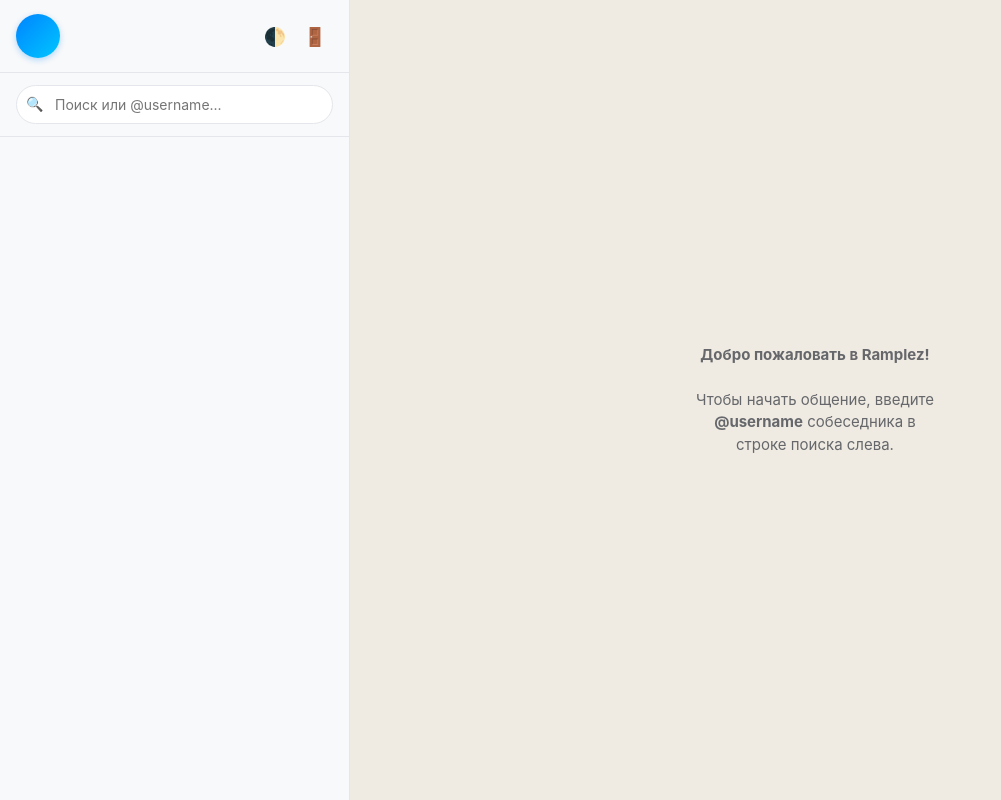
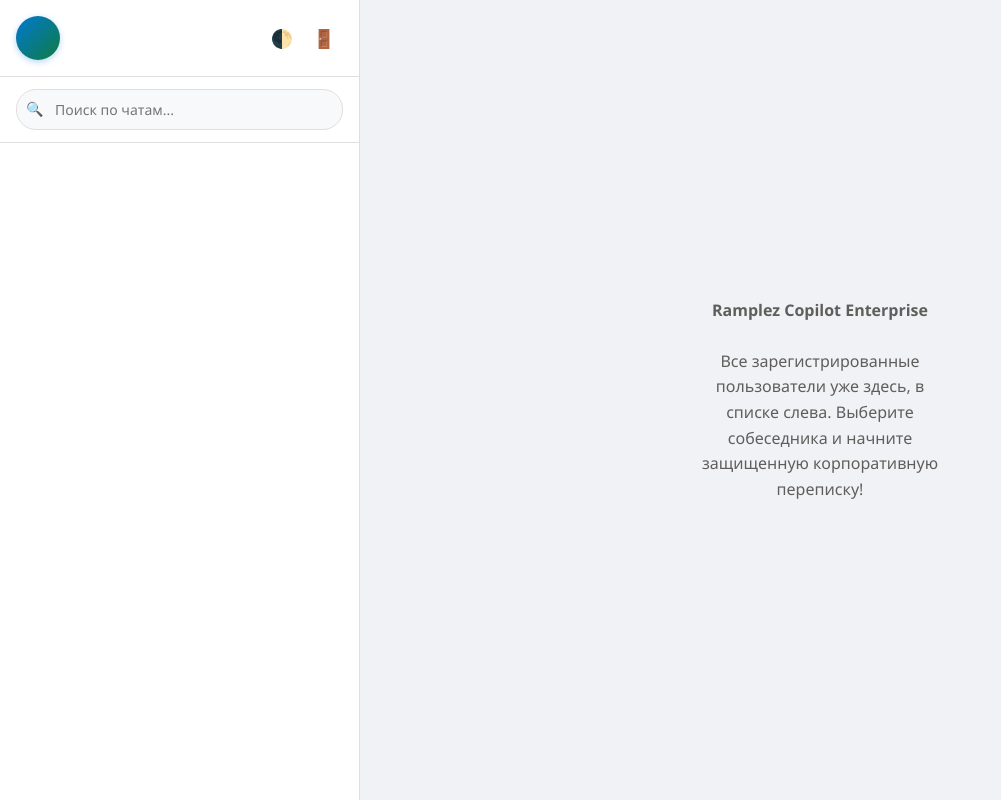
Before and after one commit to d10684473-lang/my-mssngr, a Flask app: template templates/chat.html in a window 1280 px wide. Shown: the whole page, without its empty margins (0-1001 px from the left). Run offline with Flask 3, Linux system fonts and the light colour scheme; the template is opened without the code that fills it, so the values that code supplies are empty; some libraries are stand-ins or nearby versions.

Commit message:
Update chat.html

```diff
--- a/templates/chat.html
+++ b/templates/chat.html
@@ -4,60 +4,60 @@
 <head>
 <meta charset="UTF-8">
 <meta name="viewport" content="width=device-width, initial-scale=1.0">
-<title>Ramplez — Мессенджер</title>
+<title>Ramplez Copilot Enterprise X — Microsoft Edition</title>
 <style>
   :root {
-    --bg: #ffffff;
-    --sidebar: #f8f9fa;
-    --chat-bg: #efeae2;
-    --border: #e4e6eb;
-    --text: #050505;
-    --muted: #65676b;
-    --hover: #f2f2f2;
-    --active: #0084ff;
+    --bg: #f8f9fa;
+    --sidebar: #ffffff;
+    --chat-bg: #f0f2f5;
+    --border: #e1dfdd;
+    --text: #242424;
+    --muted: #605e5c;
+    --hover: #f3f2f1;
+    --active: #0078d4;
     --active-text: #ffffff;
-    --my-msg: #d9fdd3;
-    --my-text: #111111;
+    --my-msg: #0078d4;
+    --my-text: #ffffff;
     --other-msg: #ffffff;
-    --other-text: #111111;
+    --other-text: #242424;
     --card: #ffffff;
-    --shadow: 0 4px 12px rgba(0, 0, 0, 0.05);
+    --shadow: 0 6.4px 14.4px rgba(0, 0, 0, 0.08), 0 1.2px 3.6px rgba(0, 0, 0, 0.05);
   }
   body.dark {
-    --bg: #17212b;
-    --sidebar: #17212b;
-    --chat-bg: #0e1621;
-    --border: #242f3d;
-    --text: #f5f5f5;
-    --muted: #7f91a4;
-    --hover: #202b36;
-    --active: #2b5278;
+    --bg: #11100f;
+    --sidebar: #1f1f1f;
+    --chat-bg: #141414;
+    --border: #292827;
+    --text: #f3f2f1;
+    --muted: #a19f9d;
+    --hover: #2d2d2c;
+    --active: #2f80ed;
     --active-text: #ffffff;
-    --my-msg: #2b5278;
-    --my-text: #f5f5f5;
-    --other-msg: #18222d;
-    --other-text: #f5f5f5;
-    --card: #17212b;
-    --shadow: 0 4px 16px rgba(0, 0, 0, 0.3);
+    --my-msg: #2f80ed;
+    --my-text: #ffffff;
+    --other-msg: #252423;
+    --other-text: #f3f2f1;
+    --card: #1f1f1f;
+    --shadow: 0 8px 24px rgba(0, 0, 0, 0.4);
   }
-  * { box-sizing: border-box; margin: 0; padding: 0; font-family: -apple-system, BlinkMacSystemFont, "Segoe UI", Roboto, Helvetica, Arial, sans-serif; }
+  * { box-sizing: border-box; margin: 0; padding: 0; font-family: 'Segoe UI', -apple-system, BlinkMacSystemFont, Roboto, sans-serif; transition: background-color 0.2s, color 0.2s; }
   body { background: var(--bg); color: var(--text); height: 100dvh; display: flex; overflow: hidden; }
 
-  .sidebar { width: 350px; background: var(--sidebar); border-right: 1px solid var(--border); display: flex; flex-direction: column; flex-shrink: 0; }
-  .side-head { padding: 14px 16px; border-bottom: 1px solid var(--border); display: flex; align-items: center; justify-content: space-between; gap: 8px; }
+  .sidebar { width: 360px; background: var(--sidebar); border-right: 1px solid var(--border); display: flex; flex-direction: column; flex-shrink: 0; z-index: 5; }
+  .side-head { padding: 16px; border-bottom: 1px solid var(--border); display: flex; align-items: center; justify-content: space-between; gap: 10px; }
   .me-info { display: flex; align-items: center; gap: 12px; cursor: pointer; min-width: 0; }
-  .avatar { width: 44px; height: 44px; border-radius: 50%; background: linear-gradient(135deg, #0084ff, #00c6ff); color: #fff; display: flex; align-items: center; justify-content: center; font-weight: 700; font-size: 16px; object-fit: cover; flex-shrink: 0; box-shadow: 0 2px 6px rgba(0,132,255,0.3); }
+  .avatar { width: 44px; height: 44px; border-radius: 50%; background: linear-gradient(135deg, #0078d4, #107c41); color: #fff; display: flex; align-items: center; justify-content: center; font-weight: 700; font-size: 16px; object-fit: cover; flex-shrink: 0; box-shadow: 0 2px 6px rgba(0,120,212,0.3); }
   .me-name { font-weight: 600; font-size: 15px; white-space: nowrap; overflow: hidden; text-overflow: ellipsis; }
-  .icon-btn { background: none; border: none; color: var(--text); cursor: pointer; font-size: 18px; width: 36px; height: 36px; border-radius: 50%; display: flex; align-items: center; justify-content: center; text-decoration: none; transition: background 0.2s; }
+  .icon-btn { background: none; border: none; color: var(--text); cursor: pointer; font-size: 18px; width: 38px; height: 38px; border-radius: 50%; display: flex; align-items: center; justify-content: center; text-decoration: none; }
   .icon-btn:hover { background: var(--hover); }
 
   .search-box { padding: 12px 16px; border-bottom: 1px solid var(--border); position: relative; }
-  .search-box input { width: 100%; padding: 10px 14px 10px 38px; border-radius: 20px; border: 1px solid var(--border); background: var(--bg); color: var(--text); outline: none; font-size: 14px; transition: border-color 0.2s; }
+  .search-box input { width: 100%; padding: 10px 14px 10px 38px; border-radius: 20px; border: 1px solid var(--border); background: var(--bg); color: var(--text); outline: none; font-size: 14px; }
   .search-box input:focus { border-color: var(--active); }
   .search-icon { position: absolute; left: 26px; top: 22px; color: var(--muted); font-size: 14px; pointer-events: none; }
 
   .chat-list { flex: 1; overflow-y: auto; padding: 8px; }
-  .chat-item { display: flex; align-items: center; gap: 12px; padding: 10px 12px; text-decoration: none; color: var(--text); border-radius: 12px; margin-bottom: 4px; transition: background 0.15s; }
+  .chat-item { display: flex; align-items: center; gap: 12px; padding: 10px 12px; text-decoration: none; color: var(--text); border-radius: 12px; margin-bottom: 4px; }
   .chat-item:hover { background: var(--hover); }
   .chat-item.active { background: var(--active); color: var(--active-text); }
   .chat-item.active .chat-sub { color: rgba(255,255,255,0.85); }
@@ -68,44 +68,49 @@
   .main { flex: 1; display: flex; flex-direction: column; background: var(--chat-bg); min-width: 0; }
   .chat-head { padding: 12px 20px; background: var(--card); border-bottom: 1px solid var(--border); display: flex; align-items: center; gap: 14px; box-shadow: var(--shadow); z-index: 2; }
   .back-btn { display: none; }
-  .status-line { font-size: 12px; color: var(--active); font-weight: 500; height: 16px; margin-top: 2px; }
+  .status-line { font-size: 12px; color: #107c41; font-weight: 600; height: 16px; margin-top: 2px; }
 
-  .messages { flex: 1; overflow-y: auto; padding: 20px; display: flex; flex-direction: column; gap: 10px; }
-  .msg-row { display: flex; flex-direction: column; max-width: 70%; cursor: pointer; }
+  .messages { flex: 1; overflow-y: auto; padding: 24px; display: flex; flex-direction: column; gap: 12px; }
+  .msg-row { display: flex; flex-direction: column; max-width: 72%; cursor: pointer; animation: fadeIn 0.2s ease; }
+  @keyframes fadeIn { from { opacity: 0; transform: translateY(6px); } to { opacity: 1; transform: translateY(0); } }
   .msg-row.mine { align-self: flex-end; align-items: flex-end; }
   .msg-row.theirs { align-self: flex-start; align-items: flex-start; }
-  .bubble { padding: 10px 14px; border-radius: 18px; word-break: break-word; line-height: 1.45; position: relative; box-shadow: 0 1px 2px rgba(0,0,0,0.08); font-size: 15px; }
+
+  .bubble { padding: 12px 16px; border-radius: 16px; word-break: break-word; line-height: 1.5; position: relative; box-shadow: var(--shadow); font-size: 15px; }
   .mine .bubble { background: var(--my-msg); color: var(--my-text); border-bottom-right-radius: 4px; }
   .theirs .bubble { background: var(--other-msg); color: var(--other-text); border-bottom-left-radius: 4px; }
-  .reply-quote { border-left: 3px solid currentColor; padding-left: 8px; margin-bottom: 5px; font-size: 13px; opacity: 0.85; white-space: pre-line; }
-  .bubble img { max-width: 280px; max-height: 280px; border-radius: 12px; display: block; margin-bottom: 4px; object-fit: cover; }
-  .bubble audio { max-width: 240px; height: 38px; display: block; }
+
+  .reply-quote { border-left: 3px solid currentColor; padding-left: 8px; margin-bottom: 6px; font-size: 13px; opacity: 0.85; white-space: pre-line; }
+  .bubble img { max-width: 300px; max-height: 300px; border-radius: 10px; display: block; margin-bottom: 6px; object-fit: cover; }
+  .bubble audio { max-width: 260px; height: 40px; display: block; }
   .file-link { color: inherit; font-weight: 600; text-decoration: underline; display: flex; align-items: center; gap: 6px; }
   .msg-foot { display: flex; align-items: center; gap: 6px; font-size: 11px; margin-top: 4px; opacity: 0.75; justify-content: flex-end; }
-  .reaction-badge { background: var(--card); color: var(--text); border: 1px solid var(--border); border-radius: 14px; padding: 2px 8px; font-size: 13px; margin-top: 3px; box-shadow: 0 2px 4px rgba(0,0,0,0.05); }
+  .reaction-badge { background: var(--card); color: var(--text); border: 1px solid var(--border); border-radius: 14px; padding: 2px 8px; font-size: 13px; margin-top: 3px; box-shadow: var(--shadow); }
 
-  .reply-bar { display: none; padding: 10px 16px; background: var(--card); border-top: 1px solid var(--border); align-items: center; justify-content: space-between; font-size: 13px; }
-  .composer { padding: 12px 16px; background: var(--card); border-top: 1px solid var(--border); display: flex; align-items: center; gap: 10px; box-shadow: 0 -2px 10px rgba(0,0,0,0.02); }
-  .composer input[type="text"] { flex: 1; padding: 12px 16px; border-radius: 24px; border: 1px solid var(--border); background: var(--bg); color: var(--text); outline: none; font-size: 15px; transition: border-color 0.2s; }
+  .reply-bar { display: none; padding: 10px 18px; background: var(--card); border-top: 1px solid var(--border); align-items: center; justify-content: space-between; font-size: 13px; }
+  .composer { padding: 14px 20px; background: var(--card); border-top: 1px solid var(--border); display: flex; align-items: center; gap: 12px; box-shadow: 0 -4px 16px rgba(0,0,0,0.03); }
+  .composer input[type="text"] { flex: 1; padding: 12px 18px; border-radius: 24px; border: 1px solid var(--border); background: var(--bg); color: var(--text); outline: none; font-size: 15px; }
   .composer input[type="text"]:focus { border-color: var(--active); }
-  .send-btn { background: var(--active); color: #fff; border: none; border-radius: 50%; width: 44px; height: 44px; cursor: pointer; font-size: 16px; flex-shrink: 0; display: flex; align-items: center; justify-content: center; box-shadow: 0 2px 6px rgba(0,132,255,0.3); transition: transform 0.1s; }
+
+  .send-btn { background: var(--active); color: #fff; border: none; border-radius: 50%; width: 44px; height: 44px; cursor: pointer; font-size: 16px; flex-shrink: 0; display: flex; align-items: center; justify-content: center; box-shadow: 0 2px 8px rgba(0,120,212,0.4); }
   .send-btn:active { transform: scale(0.92); }
-  .rec-active { color: #ff3b30 !important; animation: pulse 1s infinite; }
+  .rec-active { color: #d83b01 !important; animation: pulse 1s infinite; }
   @keyframes pulse { 50% { opacity: 0.4; } }
 
-  .sticker-panel { display: none; position: absolute; bottom: 75px; left: 16px; background: var(--card); border: 1px solid var(--border); border-radius: 16px; padding: 12px; box-shadow: var(--shadow); grid-template-columns: repeat(4, 1fr); gap: 10px; z-index: 10; width: 280px; }
-  .sticker-item { font-size: 32px; text-align: center; cursor: pointer; padding: 8px; border-radius: 10px; transition: background 0.15s, transform 0.15s; }
+  .sticker-panel { display: none; position: absolute; bottom: 80px; left: 20px; background: var(--card); border: 1px solid var(--border); border-radius: 16px; padding: 14px; box-shadow: var(--shadow); grid-template-columns: repeat(4, 1fr); gap: 10px; z-index: 10; width: 300px; }
+  .sticker-item { font-size: 34px; text-align: center; cursor: pointer; padding: 8px; border-radius: 10px; }
   .sticker-item:hover { background: var(--hover); transform: scale(1.15); }
 
-  .modal { display: none; position: fixed; inset: 0; background: rgba(0,0,0,0.6); backdrop-filter: blur(4px); align-items: center; justify-content: center; z-index: 100; padding: 16px; }
-  .modal-card { background: var(--card); color: var(--text); width: 100%; max-width: 400px; border-radius: 20px; padding: 24px; display: flex; flex-direction: column; gap: 16px; box-shadow: 0 15px 35px rgba(0,0,0,0.25); }
+  .modal { display: none; position: fixed; inset: 0; background: rgba(0,0,0,0.65); backdrop-filter: blur(6px); align-items: center; justify-content: center; z-index: 100; padding: 16px; }
+  .modal-card { background: var(--card); color: var(--text); width: 100%; max-width: 420px; border-radius: 20px; padding: 26px; display: flex; flex-direction: column; gap: 16px; box-shadow: 0 20px 40px rgba(0,0,0,0.3); }
   .modal-card input, .modal-card textarea { width: 100%; padding: 12px 14px; border-radius: 12px; border: 1px solid var(--border); background: var(--bg); color: var(--text); outline: none; font-size: 15px; }
-  .btn-primary { background: var(--active); color: #fff; border: none; padding: 12px; border-radius: 12px; font-weight: 600; cursor: pointer; font-size: 15px; }
+  .btn-primary { background: var(--active); color: #fff; border: none; padding: 12px; border-radius: 12px; font-weight: 600; cursor: pointer; font-size: 15px; box-shadow: 0 4px 12px rgba(0,120,212,0.3); }
   .btn-secondary { background: var(--hover); color: var(--text); border: none; padding: 12px; border-radius: 12px; cursor: pointer; font-size: 14px; font-weight: 500; text-align: center; }
   .emoji-row { display: flex; justify-content: space-around; font-size: 26px; padding: 6px 0; }
-  .emoji-row span { cursor: pointer; transition: transform 0.15s; }
+  .emoji-row span { cursor: pointer; }
   .emoji-row span:hover { transform: scale(1.3); }
-  .empty-state { margin: auto; color: var(--muted); text-align: center; padding: 30px; font-size: 15px; max-width: 300px; line-height: 1.5; }
+
+  .empty-state { margin: auto; color: var(--muted); text-align: center; padding: 40px; font-size: 16px; max-width: 340px; line-height: 1.6; }
 
   @media (max-width: 768px) {
     .sidebar { width: 100%; display: {{ 'none' if other else 'flex' }}; }
@@ -119,7 +124,7 @@
 
 <div class="sidebar" id="sidebarPanel">
   <div class="side-head">
-    <div class="me-info" id="openProfileBtn" title="Настройки профиля">
+    <div class="me-info" id="openProfileBtn" title="Редактировать профиль и аватар">
       {% if me.avatar %}
         <img src="{{ me.avatar }}" class="avatar" alt="avatar">
       {% else %}
@@ -128,14 +133,14 @@
       <div class="me-name">{{ me.name }}</div>
     </div>
     <div style="display:flex;gap:4px;">
-      <button class="icon-btn" id="themeBtn" title="Сменить тему">🌓</button>
+      <button class="icon-btn" id="themeBtn" title="Переключить тему (Светлая / Темная)">🌓</button>
       <a class="icon-btn" href="/logout" title="Выйти">🚪</a>
     </div>
   </div>
 
   <div class="search-box">
     <span class="search-icon">🔍</span>
-    <input type="text" id="userSearch" placeholder="Поиск или @username...">
+    <input type="text" id="userSearch" placeholder="Поиск по чатам...">
   </div>
 
   <div class="chat-list" id="chatList">
@@ -148,7 +153,7 @@
       {% endif %}
       <div class="chat-meta">
         <div class="chat-title">{{ u.name }}</div>
-        <div class="chat-sub">@{{ u.username }}</div>
+        <div class="chat-sub">@{{ u.username }} • В сети</div>
       </div>
     </a>
     {% endfor %}
@@ -166,7 +171,7 @@
     {% endif %}
     <div>
       <div class="chat-title">{{ other.name }}</div>
-      <div class="status-line" id="typingStatus">@{{ other.username }}</div>
+      <div class="status-line" id="typingStatus">в сети</div>
     </div>
   </div>
 
@@ -179,48 +184,51 @@
 
   <div class="composer" style="position: relative;">
     <input type="file" id="fileInput" hidden>
-    <button class="icon-btn" id="attachBtn" title="Прикрепить файл">📎</button>
-    <button class="icon-btn" id="stickerBtn" title="Стикеры">🎨</button>
+    <button class="icon-btn" id="attachBtn" title="Прикрепить файл или фото">📎</button>
+    <button class="icon-btn" id="stickerBtn" title="Стикеры Microsoft AI">🎨</button>
     <button class="icon-btn" id="micBtn" title="Голосовое сообщение">🎤</button>
 
     <div class="sticker-panel" id="stickerPanel">
-      <div class="sticker-item" data-sticker="🧸">🧸</div>
+      <div class="sticker-item" data-sticker="🏆">🏆</div>
+      <div class="sticker-item" data-sticker="💡">💡</div>
       <div class="sticker-item" data-sticker="🚀">🚀</div>
-      <div class="sticker-item" data-sticker="🐱">🐱</div>
+      <div class="sticker-item" data-sticker="💼">💼</div>
       <div class="sticker-item" data-sticker="🔥">🔥</div>
-      <div class="sticker-item" data-sticker="😎">😎</div>
-      <div class="sticker-item" data-sticker="🎉">🎉</div>
-      <div class="sticker-item" data-sticker="🦄">🦄</div>
-      <div class="sticker-item" data-sticker="🍕">🍕</div>
+      <div class="sticker-item" data-sticker="💎">💎</div>
+      <div class="sticker-item" data-sticker="🤖">🤖</div>
+      <div class="sticker-item" data-sticker="⭐">⭐</div>
     </div>
 
-    <input type="text" id="msgInput" placeholder="Напишите сообщение..." autocomplete="off">
+    <input type="text" id="msgInput" placeholder="Введите сообщение (Enter для отправки)..." autocomplete="off">
     <button class="send-btn" id="sendBtn" title="Отправить">➤</button>
   </div>
   {% else %}
   <div class="empty-state">
-    <b>Добро пожаловать в Ramplez!</b><br><br>
-    Чтобы начать общение, введите <b>@username</b> собеседника в строке поиска слева.
+    <b>Ramplez Copilot Enterprise</b><br><br>
+    Все зарегистрированные пользователи уже здесь, в списке слева. Выберите собеседника и начните защищенную корпоративную переписку!
   </div>
   {% endif %}
 </div>
 
-<!-- Модальное окно профиля -->
+<!-- Модальное окно профиля и смены аватара -->
 <div class="modal" id="profileModal">
   <div class="modal-card">
-    <h3 style="font-weight: 600;">Настройки профиля</h3>
-    <div style="display:flex;align-items:center;gap:14px;">
-      <img id="avatarPreview" src="{{ me.avatar or '' }}" class="avatar" style="width:64px;height:64px;{{ '' if me.avatar else 'display:none;' }}">
-      <input type="file" id="avatarInput" accept="image/*">
+    <h3 style="font-weight: 600;">Настройки профиля & Аватар</h3>
+    <div style="display:flex;align-items:center;gap:16px;">
+      <img id="avatarPreview" src="{{ me.avatar or '' }}" class="avatar" style="width:72px;height:72px;{{ '' if me.avatar else 'display:none;' }}">
+      <div style="display:flex;flex-direction:column;gap:6px;">
+        <label style="font-size:13px;color:var(--muted);">Загрузить фото (сжатие до 200px):</label>
+        <input type="file" id="avatarInput" accept="image/*" style="padding:6px;font-size:13px;">
+      </div>
     </div>
     <input type="text" id="profName" value="{{ me.name }}" placeholder="Ваше имя">
-    <textarea id="profBio" rows="2" placeholder="О себе (био)">{{ me.bio }}</textarea>
+    <textarea id="profBio" rows="2" placeholder="О себе / Статус">{{ me.bio }}</textarea>
     <button class="btn-primary" id="saveProfileBtn">Сохранить изменения</button>
     <button class="btn-secondary" id="closeProfileBtn">Отмена</button>
   </div>
 </div>
 
-<!-- Модальное окно действий с сообщением -->
+<!-- Модальное окно реакций и управления сообщениями -->
 <div class="modal" id="msgModal">
   <div class="modal-card">
     <div class="emoji-row" id="emojiPicker">
@@ -232,7 +240,7 @@
     </div>
     <button class="btn-secondary" id="actReplyBtn">↩️ Ответить</button>
     <button class="btn-secondary" id="actDelMeBtn">🗑️ Удалить у себя</button>
-    <button class="btn-secondary" id="actDelAllBtn" style="color:#ff3b30;">🗑️ Удалить у всех</button>
+    <button class="btn-secondary" id="actDelAllBtn" style="color:#d83b01;">🗑️ Удалить у всех</button>
     <button class="btn-secondary" id="closeMsgModalBtn">Закрыть</button>
   </div>
 </div>
@@ -240,8 +248,21 @@
 <script>
 const ME_ID = {{ me.id }};
 const OTHER_ID = {{ other.id if other else 0 }};
-const OTHER_USERNAME = {{ ('@' + other.username)|tojson if other else '""' }};
+const OTHER_NAME = {{ other.name|tojson if other else '""' }};
 
+// Инициализация темной/светлой темы (100% рабочая с сохранением)
+const savedTheme = localStorage.getItem('ramplez_theme') || 'light';
+if (savedTheme === 'dark') {
+  document.body.classList.add('dark');
+}
+
+document.getElementById('themeBtn').addEventListener('click', () => {
+  document.body.classList.toggle('dark');
+  const isDark = document.body.classList.contains('dark');
+  localStorage.setItem('ramplez_theme', isDark ? 'dark' : 'light');
+});
+
+// Уведомления
 if (window.Notification && Notification.permission !== "granted") {
   Notification.requestPermission();
 }
@@ -252,38 +273,16 @@ function showNotification(title, body) {
   }
 }
 
-if (localStorage.getItem('ramplez_theme') === 'dark') {
-  document.body.classList.add('dark');
-}
-document.getElementById('themeBtn').addEventListener('click', () => {
-  document.body.classList.toggle('dark');
-  localStorage.setItem('ramplez_theme', document.body.classList.contains('dark') ? 'dark' : 'light');
+// Поиск по существующим чатам в реальном времени
+document.getElementById('userSearch').addEventListener('input', (e) => {
+  const q = e.target.value.toLowerCase().trim();
+  document.querySelectorAll('.chat-item').forEach((item) => {
+    item.style.display = item.dataset.name.includes(q) ? 'flex' : 'none';
+  });
 });
 
-const userSearchInput = document.getElementById('userSearch');
-userSearchInput.addEventListener('input', async (e) => {
-  const val = e.target.value.trim();
-  if (val.startsWith('@') && val.length > 2) {
-    try {
-      const res = await fetch('/search_user', {
-        method: 'POST',
-        headers: { 'Content-Type': 'application/json' },
-        body: JSON.stringify({ username: val })
-      });
-      const data = await res.json();
-      if (data.ok) {
-        window.location.href = `/chat?u=${data.id}`;
-      }
-    } catch (err) {}
-  } else {
-    const q = val.toLowerCase();
-    document.querySelectorAll('.chat-item').forEach((item) => {
-      item.style.display = item.dataset.name.includes(q) ? 'flex' : 'none';
-    });
-  }
-});
-
-let compressedAvatarBase64 = '';
+// 100% Рабочее сжатие аватарки через Canvas до 200px без багов
+let compressedAvatarBase64 = "{{ me.avatar or '' }}";
 const profileModal = document.getElementById('profileModal');
 
 document.getElementById('openProfileBtn').addEventListener('click', () => {
@@ -307,8 +306,9 @@ document.getElementById('avatarInput').addEventListener('change', (e) => {
       const canvas = document.createElement('canvas');
       canvas.width = w;
       canvas.height = h;
-      canvas.getContext('2d').drawImage(img, 0, 0, w, h);
-      compressedAvatarBase64 = canvas.toDataURL('image/jpeg', 0.82);
+      const ctx = canvas.getContext('2d');
+      ctx.drawImage(img, 0, 0, w, h);
+      compressedAvatarBase64 = canvas.toDataURL('image/jpeg', 0.85);
       const prev = document.getElementById('avatarPreview');
       prev.src = compressedAvatarBase64;
       prev.style.display = 'block';
@@ -329,6 +329,7 @@ document.getElementById('saveProfileBtn').addEventListener('click', async () =>
   location.reload();
 });
 
+// Логика активного чата
 if (OTHER_ID) {
   const messagesBox = document.getElementById('messagesBox');
   const msgInput = document.getElementById('msgInput');
@@ -352,7 +353,7 @@ if (OTHER_ID) {
 
   function formatBody(m) {
     if (m.msg_type === 'sticker') {
-      return `<div style="font-size: 72px; line-height: 1; text-align: center;">${m.content}</div>`;
+      return `<div style="font-size: 76px; line-height: 1; text-align: center;">${m.content}</div>`;
     }
     if (m.msg_type === 'image') {
       return `<img src="${escapeHtml(m.content)}" alt="photo">`;
@@ -382,7 +383,7 @@ if (OTHER_ID) {
       if (!data.ok) return;
 
       const statusEl = document.getElementById('typingStatus');
-      statusEl.textContent = data.typing ? 'печатает...' : OTHER_USERNAME;
+      statusEl.textContent = data.typing ? 'печатает...' : 'в сети';
 
       const hash = JSON.stringify(data.messages);
       if (hash === lastRenderHash) return;
@@ -390,7 +391,7 @@ if (OTHER_ID) {
       if (data.messages.length > lastMsgCount && lastMsgCount > 0) {
         const lastM = data.messages[data.messages.length - 1];
         if (lastM.sender_id !== ME_ID) {
-          showNotification('Новое сообщение', lastM.msg_type === 'text' ? lastM.content : 'Вам отправили файл');
+          showNotification(`Новое сообщение от ${OTHER_NAME}`, lastM.msg_type === 'text' ? lastM.content : 'Вложение');
         }
       }
       lastMsgCount = data.messages.length;
@@ -527,7 +528,7 @@ if (OTHER_ID) {
   });
 
   let mediaRecorder = null;
-  let audioChunks = [];
+  let audioChunks =[] ;
   const micBtn = document.getElementById('micBtn');
 
   micBtn.addEventListener('click', async () => {
```
